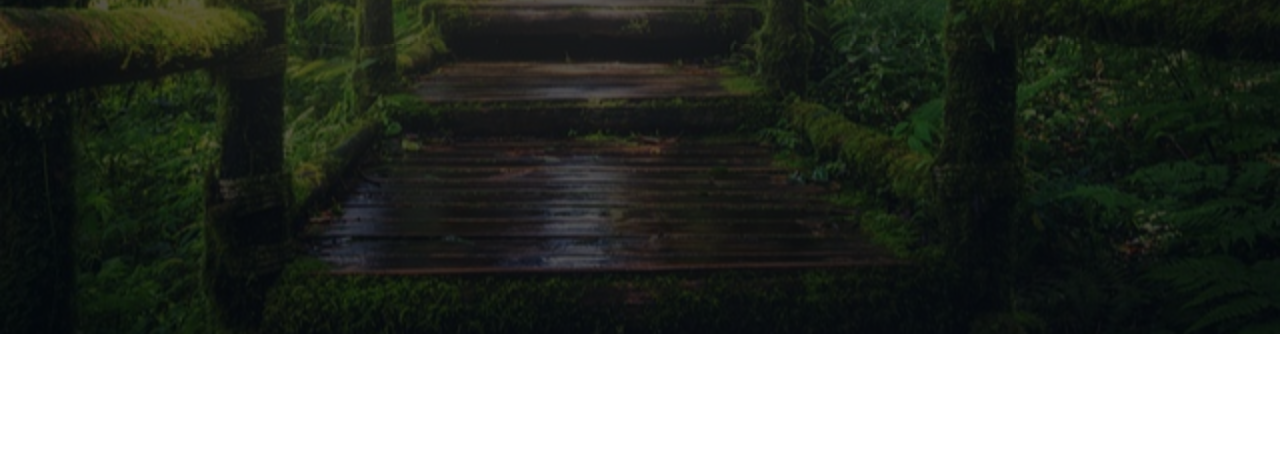
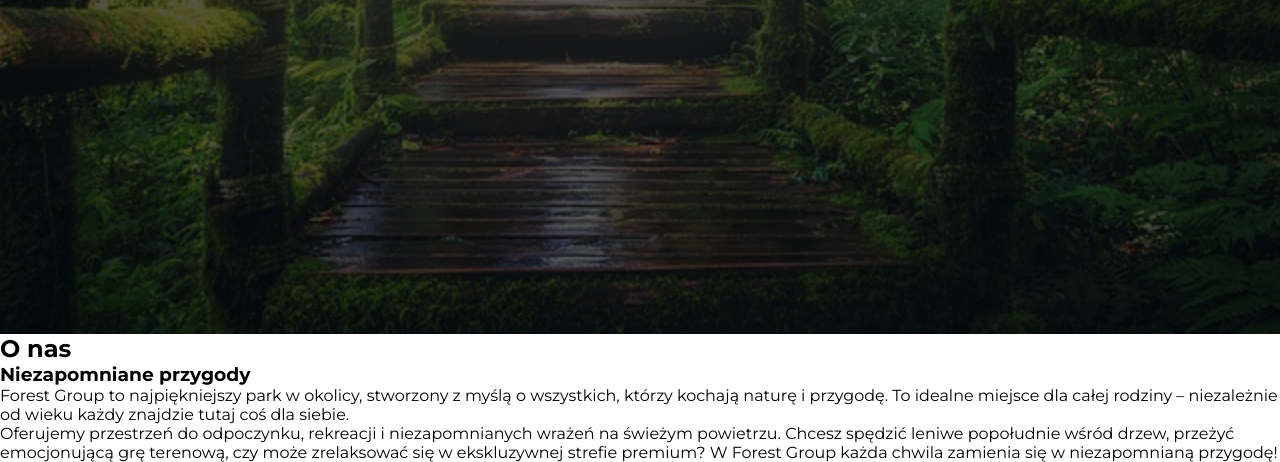
Before and after one commit to Abestian/mmc-strona-finalowa, a website built with Vite: page index.html in a window 1280 px wide. Shown: the part 466-928 px from the top of the page. Before the commit the page ends 800 px from the top, so only its background shows below. Built offline with nearby package versions, Linux system fonts and the light colour scheme; files whose address does not match are found by name.

Commit message:
Added first section content

```diff
--- a/index.html
+++ b/index.html
@@ -7,14 +7,6 @@
     <meta name="viewport" content="width=device-width, initial-scale=1.0" />
     <title>Forest</title>
 </head>
-
-<!-- TODO:
-
-
-(to dla niego bardzo ważne),
-
- (np. ✔️ w kartach z ofertą, ✉️ w formularzu kontaktowym itd.).
--->
 
 <body>
 
@@ -47,6 +39,25 @@
         </a>
     </header>
 
+    <main>
+        <section id="aboutus" class="section">
+            <h2 class="section__title">O nas</h2>
+            <div class="section__content">
+                <h3 class="section-content--title">Niezapomniane przygody</h3>
+                <p class="section-content--text">Forest Group to najpiękniejszy park w okolicy, stworzony z myślą o
+                    wszystkich, którzy kochają naturę i przygodę. To idealne miejsce dla całej rodziny – niezależnie od
+                    wieku każdy znajdzie tutaj coś dla siebie.</p>
+                <p class="section-content--text">Oferujemy przestrzeń do odpoczynku, rekreacji i niezapomnianych wrażeń
+                    na świeżym powietrzu. Chcesz spędzić leniwe popołudnie wśród drzew, przeżyć emocjonującą grę
+                    terenową, czy może zrelaksować się w ekskluzywnej strefie premium? W Forest Group każda chwila
+                    zamienia się w niezapomnianą przygodę!</p>
+            </div>
+
+        </section>
+
+
+    </main>
+
 
     <script type="module" src="/src/main.js"></script>
 </body>
```
